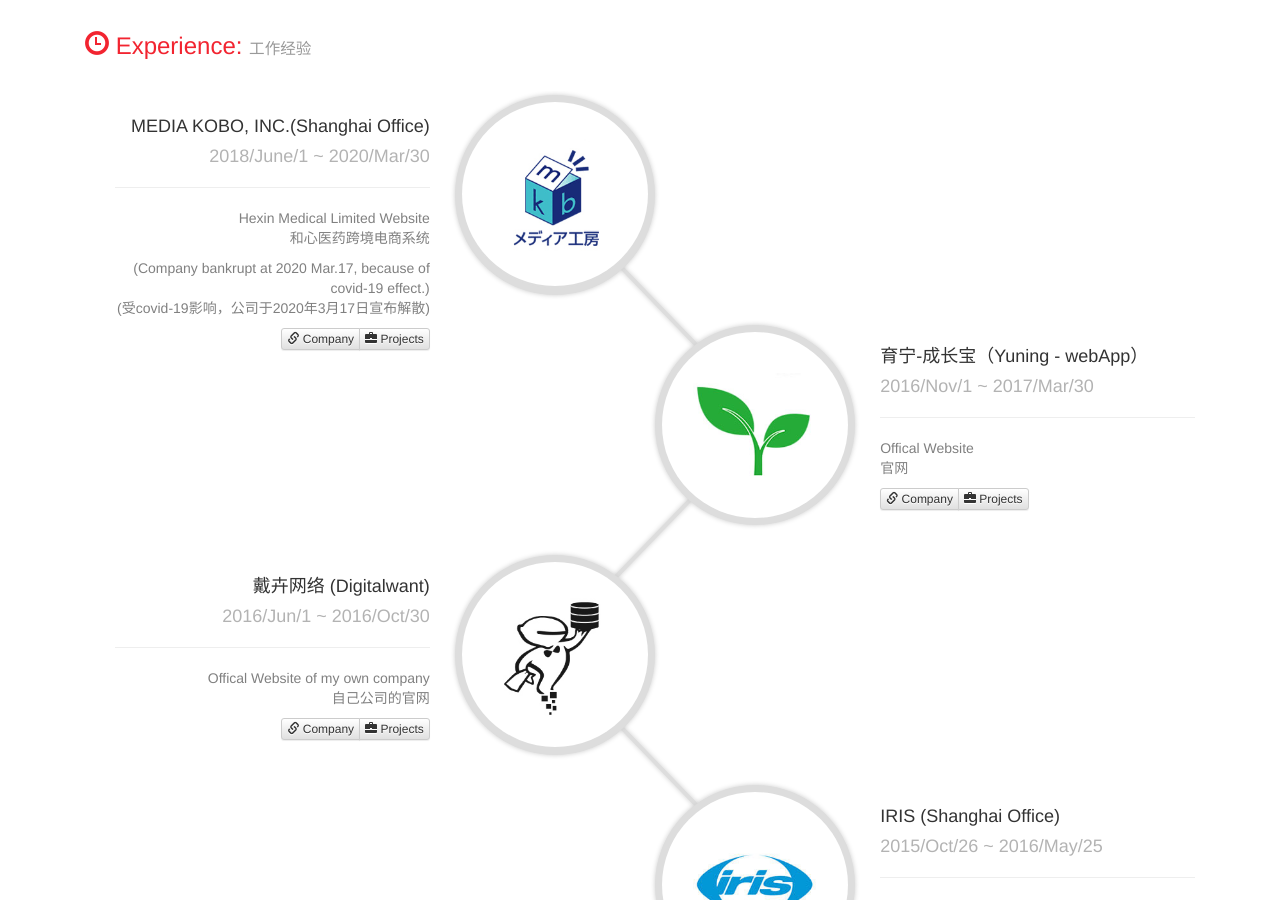
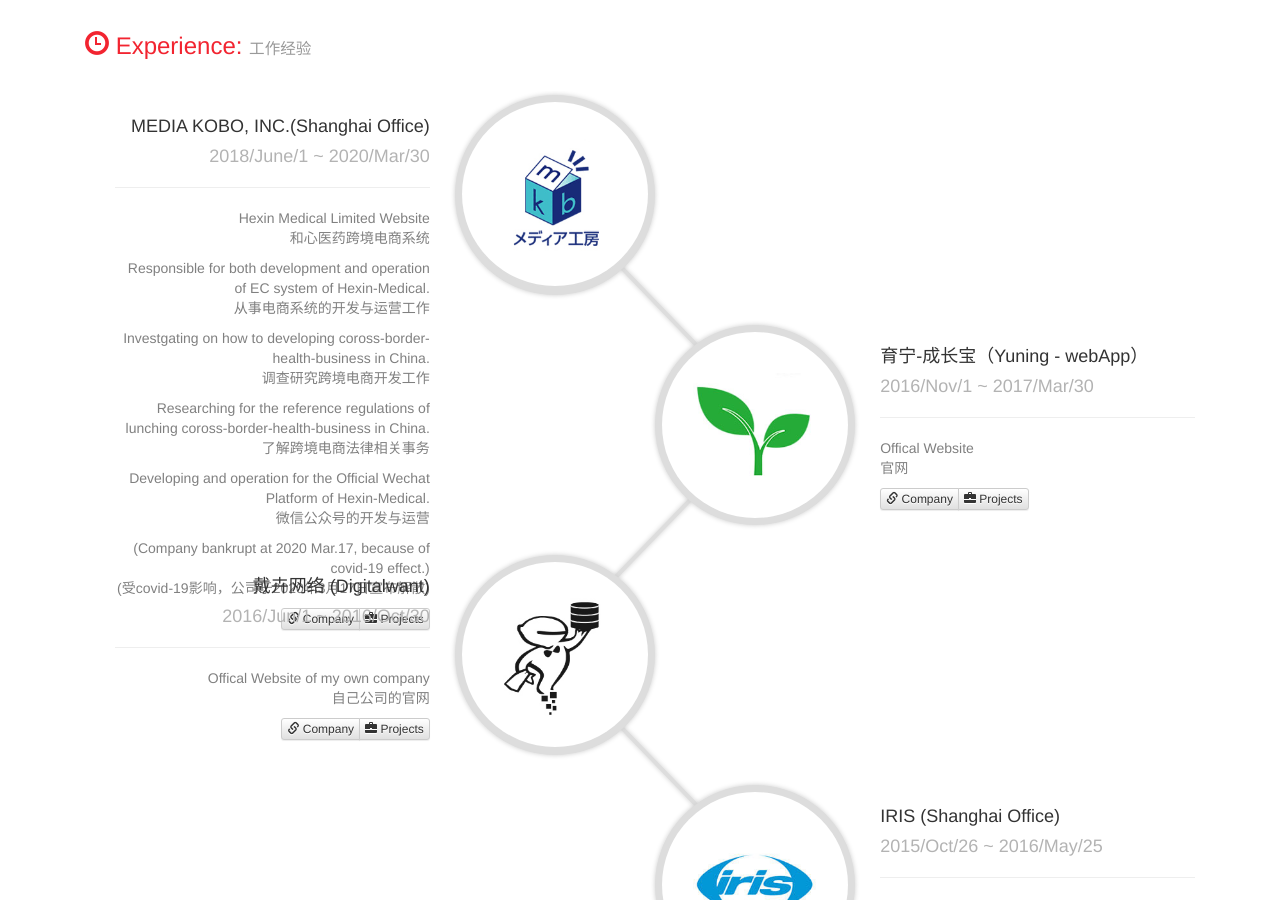
Before and after one commit to iamike/iamike.github.io, a Jekyll site: the page built from cv.html, in a window 1280 px wide and 900 px high, scrolled down 1951 px. Built offline with Jekyll 4.4.1, drawn with Linux system fonts in a browser that asks for light colours; comment, search, counter and statistics services are not loaded.

Commit message:
Update timeline.json

```diff
--- a/_data/timeline.json
+++ b/_data/timeline.json
@@ -144,6 +144,22 @@
           "taskE": "Hexin Medical Limited Website"
         },
         {
+          "taskC": "从事电商系统的开发与运营工作",
+          "taskE": "Responsible for both development and operation of EC system of Hexin-Medical."
+        },
+        {
+          "taskC": "调查研究跨境电商开发工作",
+          "taskE": "Investgating on how to developing coross-border-health-business in China."
+        },
+        {
+          "taskC": "了解跨境电商法律相关事务",
+          "taskE": "Researching for the reference regulations of lunching coross-border-health-business in China."
+        },
+        {
+          "taskC": "微信公众号的开发与运营",
+          "taskE": "Developing and operation for the Official Wechat Platform of Hexin-Medical."
+        },
+        {
           "taskC": "(受covid-19影响，公司于2020年3月17日宣布解散)",
           "taskE": "(Company bankrupt at 2020 Mar.17, because of covid-19 effect.)"
         }
```
